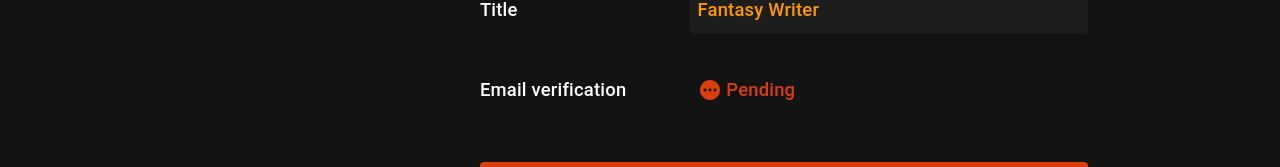
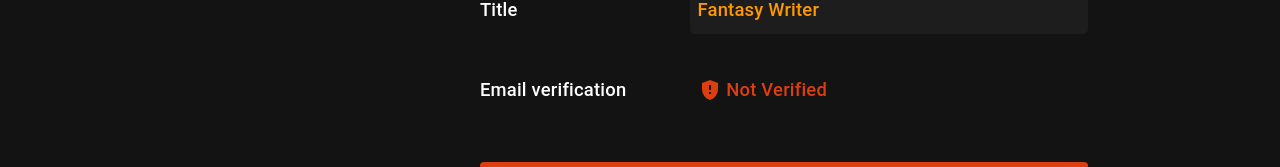
Before and after one commit to volpatocode/bardgoblin, a Next.js app: page /profile/account in a window 1280 px wide. Shown: the part 747-914 px from the top of the page. Built offline with nearby package versions, Linux system fonts and the light colour scheme; no server answers; the database is empty; a web font is replaced by a local one.

Commit message:
fix: email status always pending bug

```diff
--- a/src/components/Profile/EmailStatus/index.tsx
+++ b/src/components/Profile/EmailStatus/index.tsx
@@ -1,13 +1,10 @@
 import React from "react";
-import Link from "next/link";
 import {
   EmailStatus,
   Verified,
   VerifiedIcon,
   NotVerified,
   NotVerifiedIcon,
-  Pending,
-  PendingIcon,
 } from "./styles";
 
 export type logoType = {
@@ -23,8 +20,7 @@ export default function index({ status }: logoType) {
         </Verified>
       </EmailStatus>
     );
-  }
-  if (status === false) {
+  } else {
     return (
       <EmailStatus>
         <NotVerified>
@@ -32,13 +28,5 @@ export default function index({ status }: logoType) {
         </NotVerified>
       </EmailStatus>
     );
-  } else {
-    return (
-      <EmailStatus>
-        <Pending>
-          <PendingIcon /> Pending
-        </Pending>
-      </EmailStatus>
-    );
   }
 }
--- a/src/components/Profile/EmailStatus/styles.ts
+++ b/src/components/Profile/EmailStatus/styles.ts
@@ -28,14 +28,3 @@ export const NotVerified = styled(Box)`
 export const NotVerifiedIcon = styled(GppMaybeIcon)`
 
 `;
-
-export const Pending = styled(Box)`
-  color: #dd3e0e;
-  display: flex;
-  align-items: center;
-  gap: 0.3rem;
-`;
-
-export const PendingIcon = styled(PendingIcona)`
-
-`;
```
